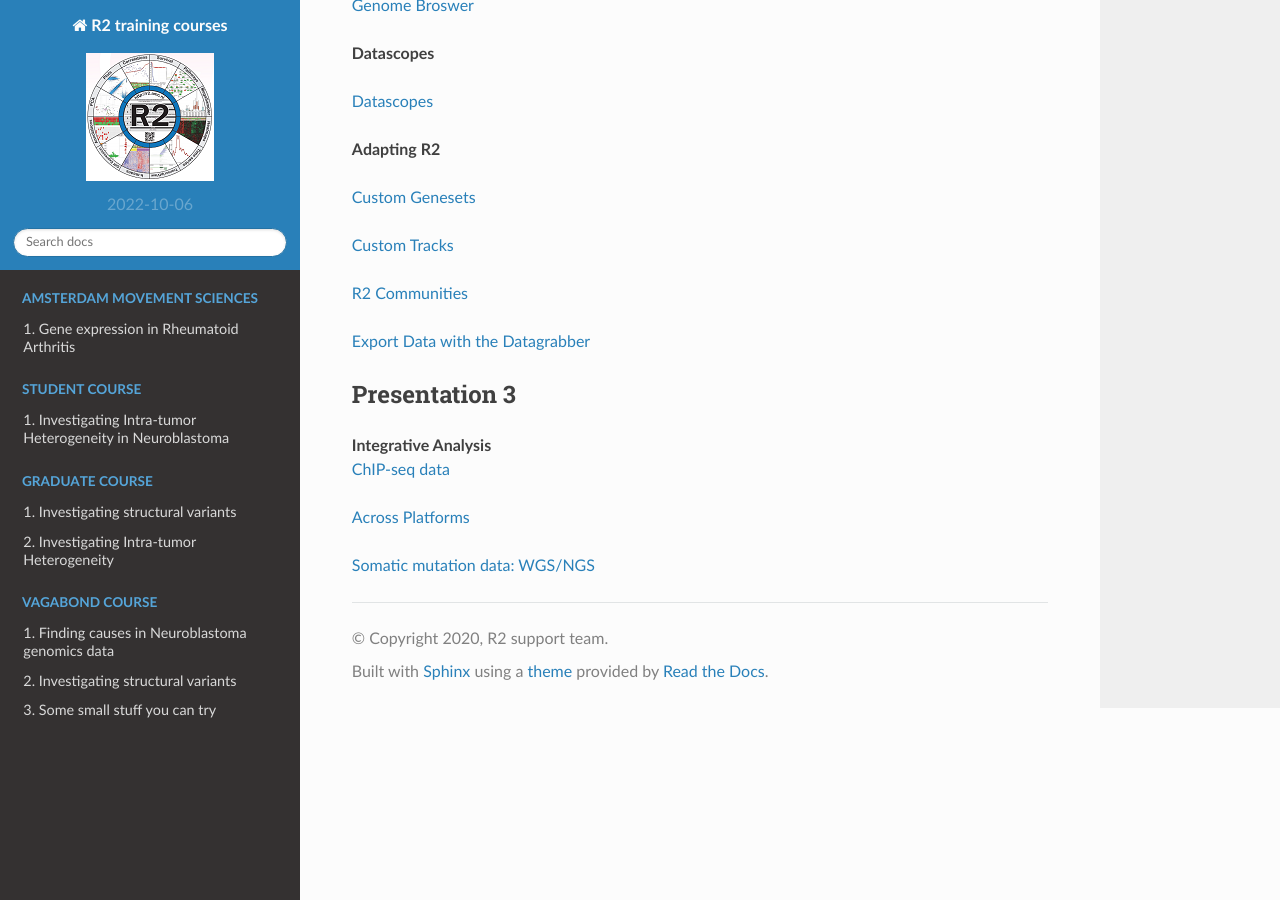
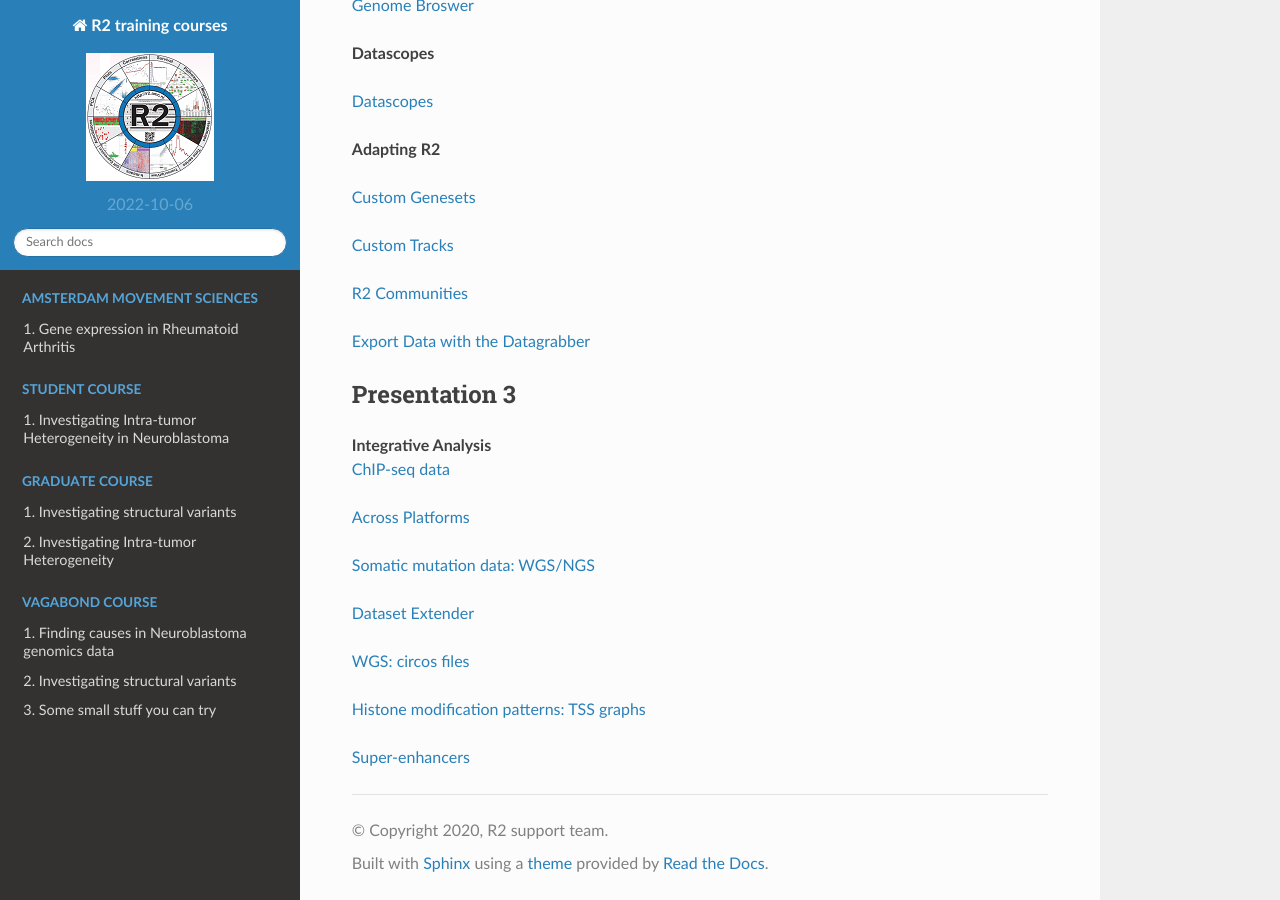
Before and after one commit to antronerds/r2-training-courses, a Sphinx documentation site: the page built from docs/R2IntroductionWorkshop.md, in a window 1280 px wide and 900 px high, scrolled down 3136 px. Built offline with Sphinx 7.4.7 and the Read the Docs theme 2.0.0, drawn with Linux system fonts in a browser that asks for light colours; pages that are not in the unit, such as notebooks, are missing from menus.

Commit message:
Workshop list expanded

```diff
--- a/docs/R2IntroductionWorkshop.md
+++ b/docs/R2IntroductionWorkshop.md
@@ -145,3 +145,11 @@ Presentation 3
 [Across Platforms](https://r2-tutorials.readthedocs.io/en/latest/Integrative_analysis_expression_methylation.html)
 
 [Somatic mutation data: WGS/NGS](https://r2-tutorials.readthedocs.io/en/latest/Integrative_analysis_WGS_data.html)
+
+[Dataset Extender](https://r2-tutorials.readthedocs.io/en/latest/Integrative_analysis_expression_methylation.html#step-2-correlate-two-datatypes)
+
+[WGS: circos files](https://r2-tutorials.readthedocs.io/en/latest/Integrative_analysis_WGS_data.htm)
+
+[Histone modification patterns: TSS graphs](https://r2-tutorials.readthedocs.io/en/latest/Integrative_analysis_ChIP-Seq_data.html#step-3-exploring-histone-modification-patterns)
+
+[Super-enhancers](https://r2-tutorials.readthedocs.io/en/latest/Integrative_analysis_ChIP-Seq_data.html#super-enhancers)
```
